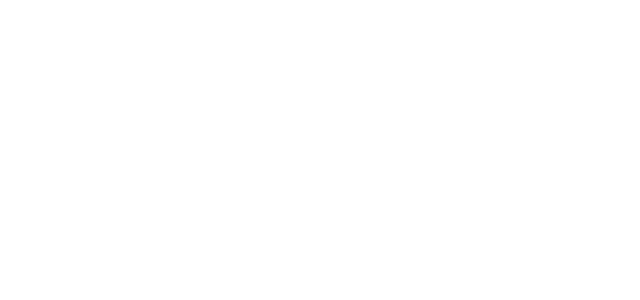
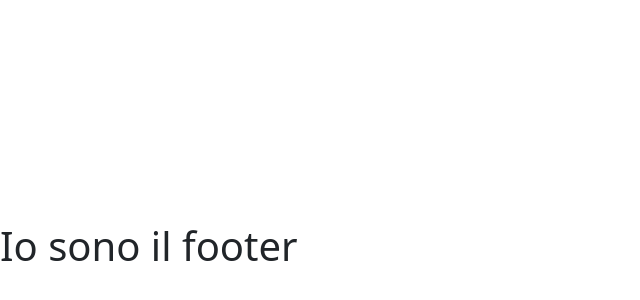
Before and after one commit to Giovanni-Iapichino/tech_store_frontend, a React (Vite) app: page / in a window 1280 px wide. Shown: the part 150-450 px from the top of the page, without its empty margins (0-640 px from the left). Built offline with nearby package versions, Linux system fonts and the light colour scheme.

Commit message:
aggiunto h1 footer

```diff
--- a/src/components/Footer.jsx
+++ b/src/components/Footer.jsx
@@ -1,3 +1,5 @@
 export default function Footer() {
-  return;
+  return (
+    <h1>Io sono il footer</h1>
+  )
 }
```
